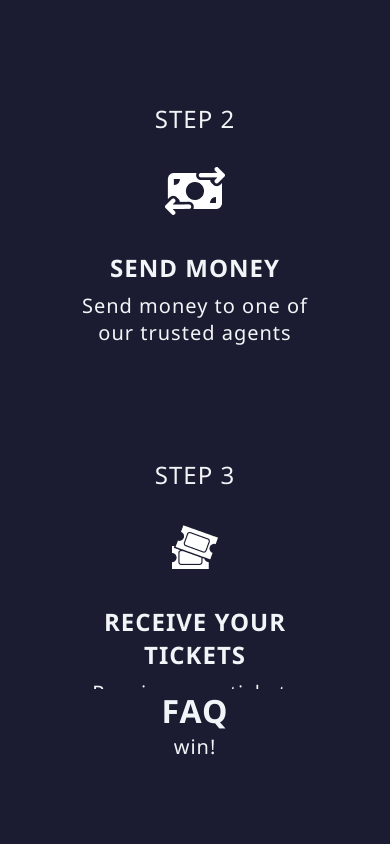
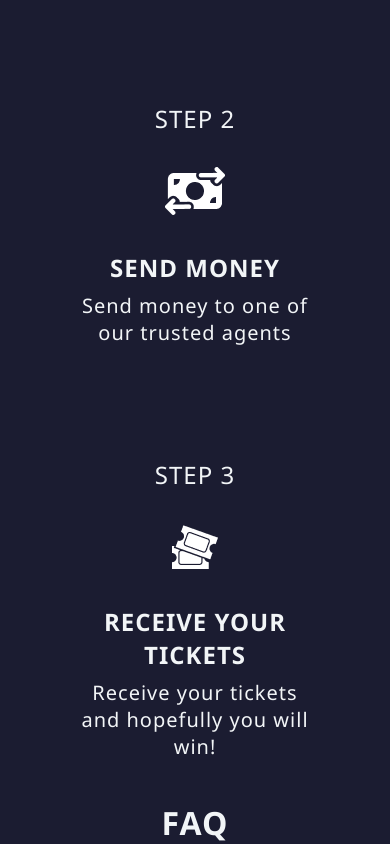
Before and after one commit to josh417/KavalaCompetitions, a plain HTML site: page how_to_enter.html in a window 390 px wide. Shown: the part 575-1419 px from the top of the page. Drawn offline with Linux system fonts and the light colour scheme.

Commit message:
Update how_to_enter.html

```diff
--- a/how_to_enter.html
+++ b/how_to_enter.html
@@ -149,7 +149,7 @@
 
         .faqTitle {
             position: absolute;
-            margin-top: 79rem;
+            margin-top: 86rem;
             width: 100%;
         }
 
```
